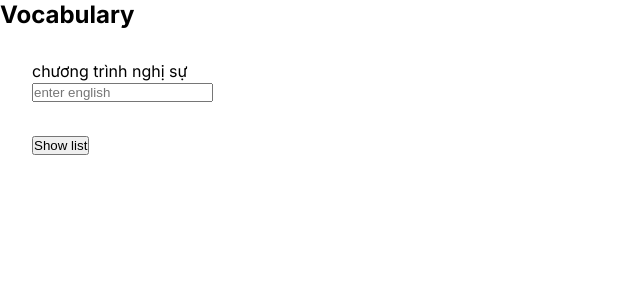
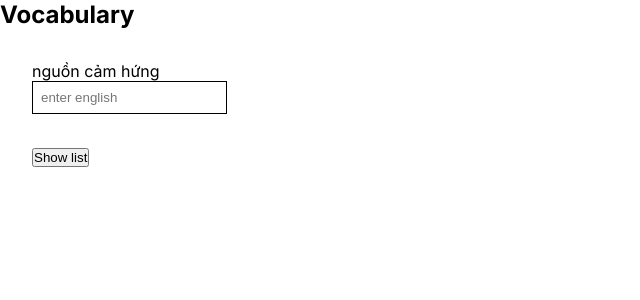
Before and after one commit to thanhbr/powdered-milk, a Next.js app: page /learn/vocabulary in a window 1280 px wide. Shown: the top 300 px of the page, without its empty margins (0-640 px from the left). Built offline with nearby package versions, Linux system fonts and the light colour scheme.

Commit message:
add marketing vocabulary

```diff
--- a/src/app/learn/vocabulary/_data/data.ts
+++ b/src/app/learn/vocabulary/_data/data.ts
@@ -17,4 +17,17 @@ export const VOCABULARY = [
   {id: id(), en: "innovation", vi: "sự đổi mới", type: "n"},
   {id: id(), en: "introduction", vi: "sự giới thiệu", type: "n"},
   {id: id(), en: "on-demand", vi: "theo yêu cầu", type: "n"},
+  {id: id(), en: "launch something", vi: "khởi động một cái đó để bắt đầu một hoạt động", type: "n"},
+  {id: id(), en: "attract", vi: "thu hút / hấp dẫn", type: "v"},
+  {id: id(), en: "compare", vi: "so sánh / đối chiếu", type: "v"},
+  {id: id(), en: "competition", vi: "sự cạnh tranh / cuộc thi", type: "n"},
+  {id: id(), en: "consume", vi: "tiêu thụ / sử dụng", type: "v"},
+  {id: id(), en: "convince", vi: "thuyết phục", type: "v"},
+  {id: id(), en: "inspiration", vi: "nguồn cảm hứng", type: "n"},
+  {id: id(), en: "market", vi: "thị trường", type: "n"},
+  {id: id(), en: "persuasion", vi: "sự thuyết phục", type: "n"},
+  {id: id(), en: "productive", vi: "năng suất", type: "adj"},
+  {id: id(), en: "satisfaction", vi: "sự hài lòng", type: "n"},
+  {id: id(), en: "currently", vi: "hiện thời / hiện nay", type: "adv"},
+  {id: id(), en: "fad", vi: "mốt nhất thời", type: "n"},
 ]
--- a/src/app/learn/vocabulary/page.tsx
+++ b/src/app/learn/vocabulary/page.tsx
@@ -10,7 +10,8 @@ function getRandomVocabulary() {
 export default function Page() {
   const randomVocabulary = getRandomVocabulary()
   const [ showList, setShowList ] = useState(false);
-  const [ vocabulary, setVocabulary ] = useState<any>({})
+  const [ vocabulary, setVocabulary ] = useState<any>({});
+  const [ error, setError ] = useState(false)
   const inputRef = useRef<any>(null)
 
   useEffect(() => setVocabulary(randomVocabulary), [])
@@ -21,33 +22,51 @@ export default function Page() {
     if(inputValue === vocabulary.en) {
       setVocabulary(randomVocabulary);
       setShowList(false);
-      alert("correct");
+      setError(false);
       inputRef.current.value = "";
     } else {
-      alert("wrong");
+      setError(true);
     }
   }
+
+  const styleDiv = {
+    border: `1px solid ${error ? "red" : "black"}`,
+    width: "fit-content"
+  }
+
+  const styleInput = {
+    border: "none",
+    outline: "none",
+    padding: 8
+  }
+
   return (
     <>
       <h2>Vocabulary</h2>
       <div style={{padding: 32}}>
         <form onSubmit={onFormSubmit}>
           <div>{vocabulary.vi}</div>
-          <input ref={inputRef} placeholder="enter english" />
+          <div style={styleDiv}>
+            <input
+              ref={inputRef}
+              placeholder="enter english"
+              style={styleInput}
+            />
+          </div>
         </form>
         <div style={{marginTop: 32}}>
           <button onClick={() => setShowList(pre => !pre)}>
             Show list
           </button>
-          <ul>
+          <ol>
             {showList && VOCABULARY.map(vocal => (
               <li key={vocal.id}>
                 {vocal.en}({vocal.type}): {vocal.vi}
               </li>
             ))}
-          </ul>
+          </ol>
         </div>
       </div>
     </>
-  )
+  );
 }
```
